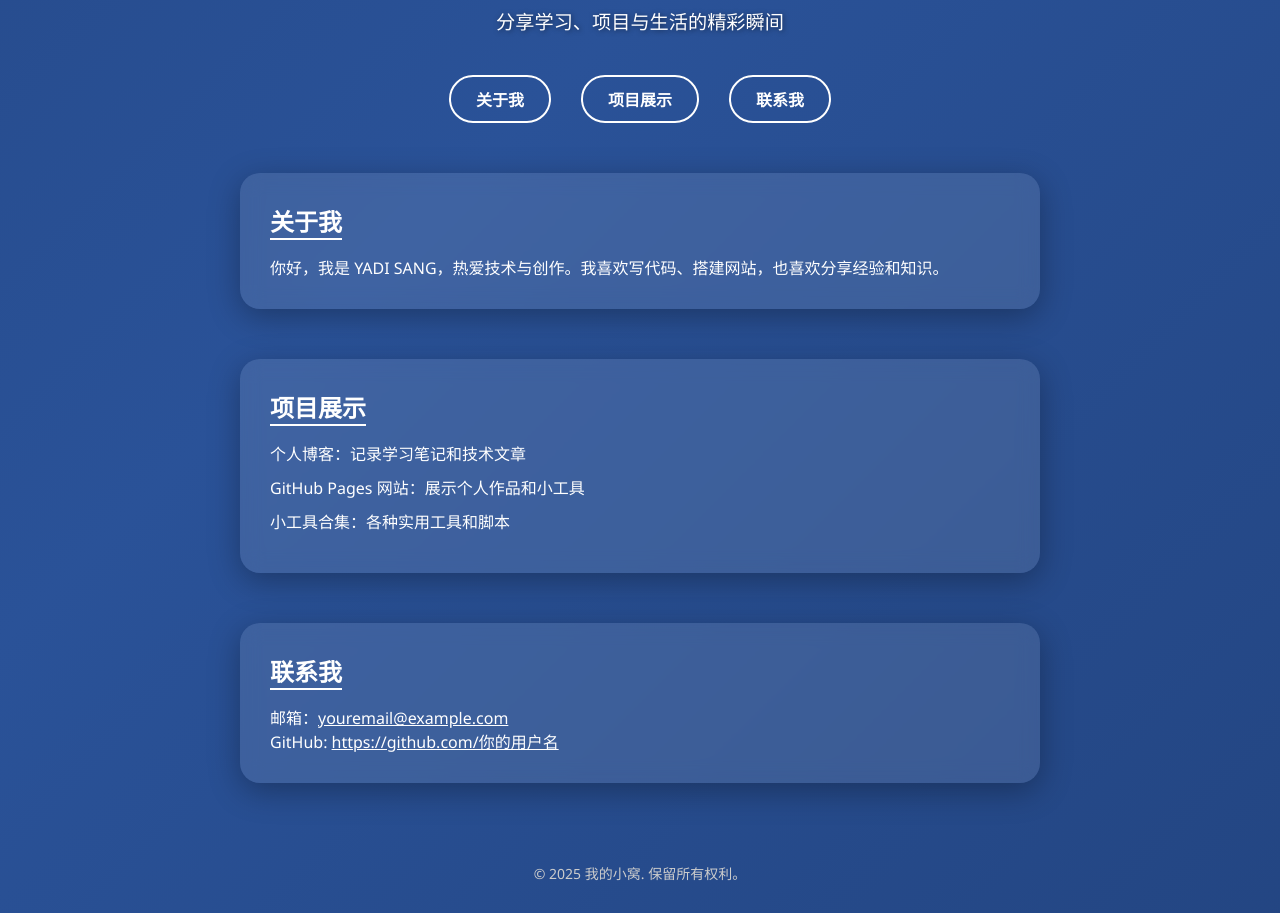
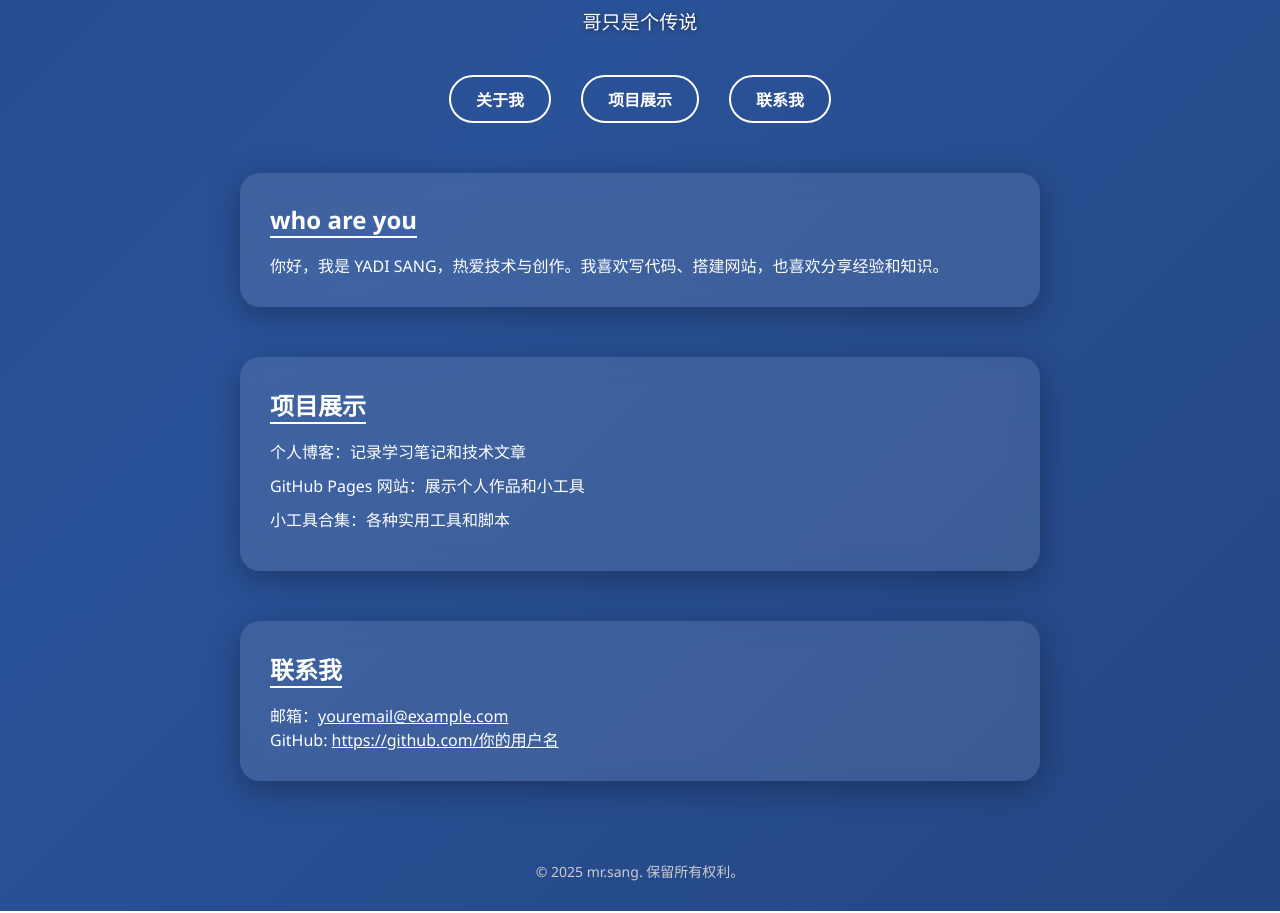
Before and after one commit to shenmiren123123/shenmiren123123.github.io, a plain HTML site: page index.html in a window 1280 px wide. Shown: the part 153-1066 px from the top of the page. Drawn offline with Linux system fonts and the light colour scheme.

Commit message:
Modify header and contact information in index.html
Updated header title and contact email in the main content.

```diff
--- a/index.html
+++ b/index.html
@@ -105,7 +105,7 @@
     <!-- 顶部 -->
     <header>
         <h1>我的小窝</h1>
-        <p>分享学习、项目与生活的精彩瞬间</p>
+        <p>哥只是个传说</p>
     </header>
 
     <!-- 导航 -->
@@ -118,7 +118,7 @@
     <!-- 主内容 -->
     <main>
         <div class="card" id="about">
-            <h2>关于我</h2>
+            <h2>who are you</h2>
             <p>你好，我是 YADI SANG，热爱技术与创作。我喜欢写代码、搭建网站，也喜欢分享经验和知识。</p>
         </div>
 
@@ -133,14 +133,14 @@
 
         <div class="card" id="contact">
             <h2>联系我</h2>
-            <p>邮箱：<a href="mailto:youremail@example.com" style="color:#fff; text-decoration:underline;">youremail@example.com</a></p>
-            <p>GitHub: <a href="https://github.com/你的用户名" target="_blank" style="color:#fff; text-decoration:underline;">https://github.com/你的用户名</a></p>
+            <p>邮箱：<a href="s1320323689@gmail.com" style="color:#fff; text-decoration:underline;">youremail@example.com</a></p>
+            <p>GitHub: <a href="https://github.com/shenmiren123123.github.io" target="_blank" style="color:#fff; text-decoration:underline;">https://github.com/你的用户名</a></p>
         </div>
     </main>
 
     <!-- 页脚 -->
     <footer>
-        &copy; 2025 我的小窝. 保留所有权利。
+        &copy; 2025 mr.sang. 保留所有权利。
     </footer>
 
 </body>
```
